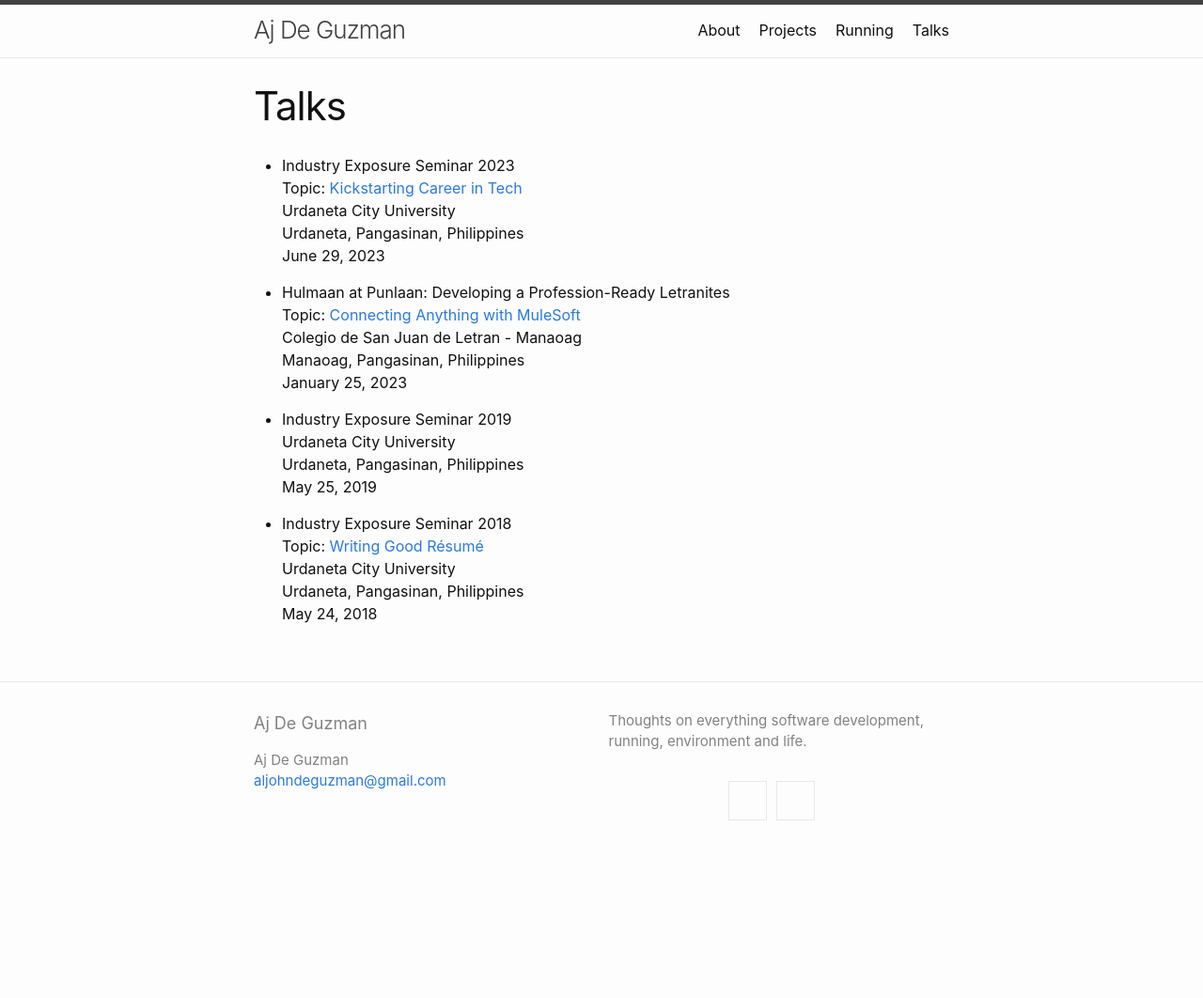
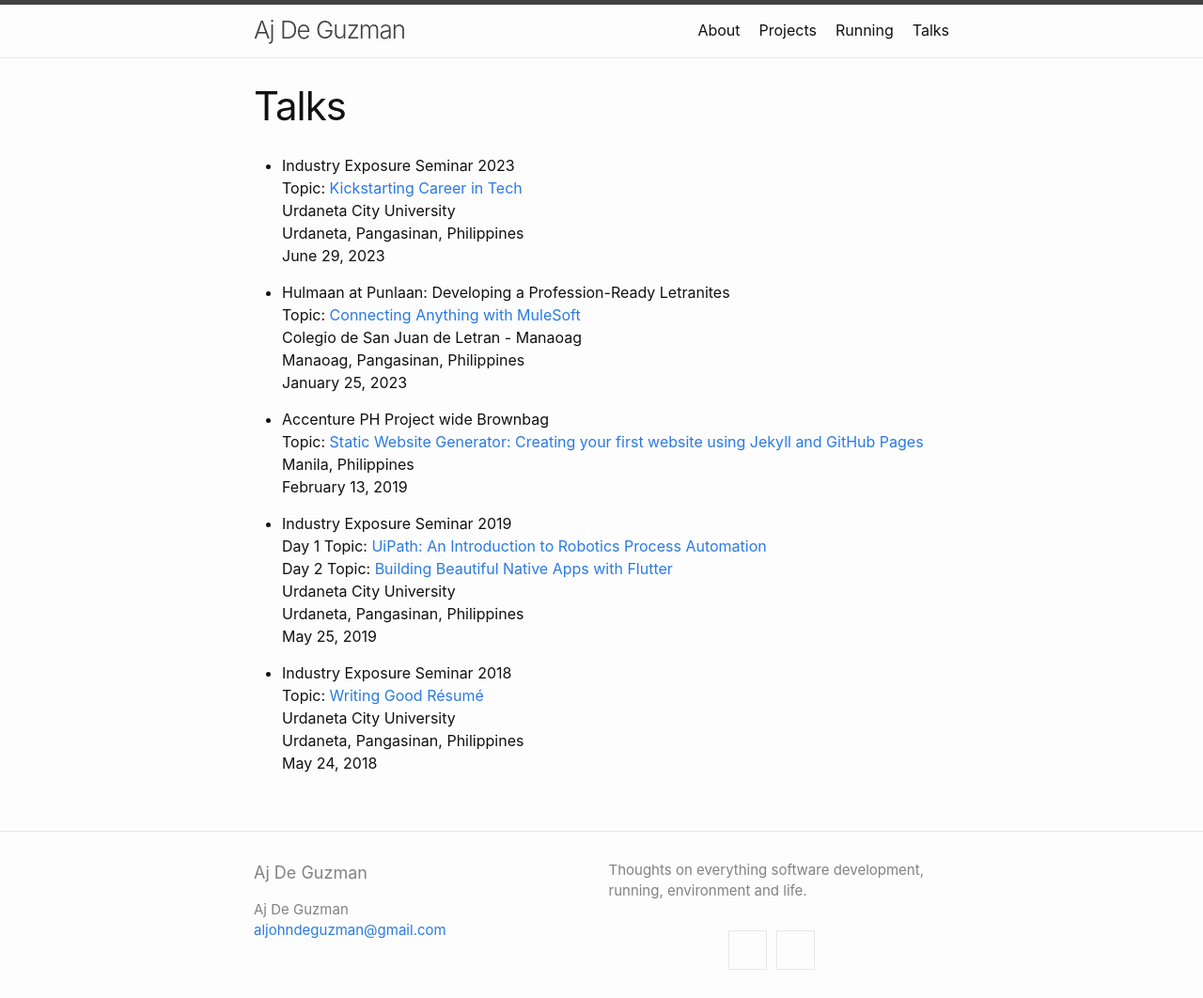
Before and after one commit to ajdeguzman/ajdeguzman.github.io, a Jekyll site: the page built from talks.md, in a window 1280 px wide. Shown: the whole page at 94% size. Built offline with Jekyll 4.4.1, drawn with Linux system fonts in a browser that asks for light colours; before the commit the page ends 903 px from its top, so only the background shows below that.

Commit message:
Update talks.md

```diff
--- a/talks.md
+++ b/talks.md
@@ -16,7 +16,14 @@ permalink: /talks/
 <br> Manaoag, Pangasinan, Philippines
 <br> January 25, 2023
 
+- Accenture PH Project wide Brownbag
+<br> Topic: [Static Website Generator: Creating your first website using Jekyll and GitHub Pages](https://ajdeguzman.github.io/jekyll-brownbag/#/)
+<br> Manila, Philippines
+<br> February 13, 2019
+
 - Industry Exposure Seminar 2019
+<br> Day 1 Topic: [UiPath: An Introduction to Robotics Process Automation](https://ajdeguzman.github.io/rpa/#/)
+<br> Day 2 Topic: [Building Beautiful Native Apps with Flutter](https://ajdeguzman.github.io/flutter-ccs/#/)
 <br> Urdaneta City University
 <br> Urdaneta, Pangasinan, Philippines
 <br> May 25, 2019
```
